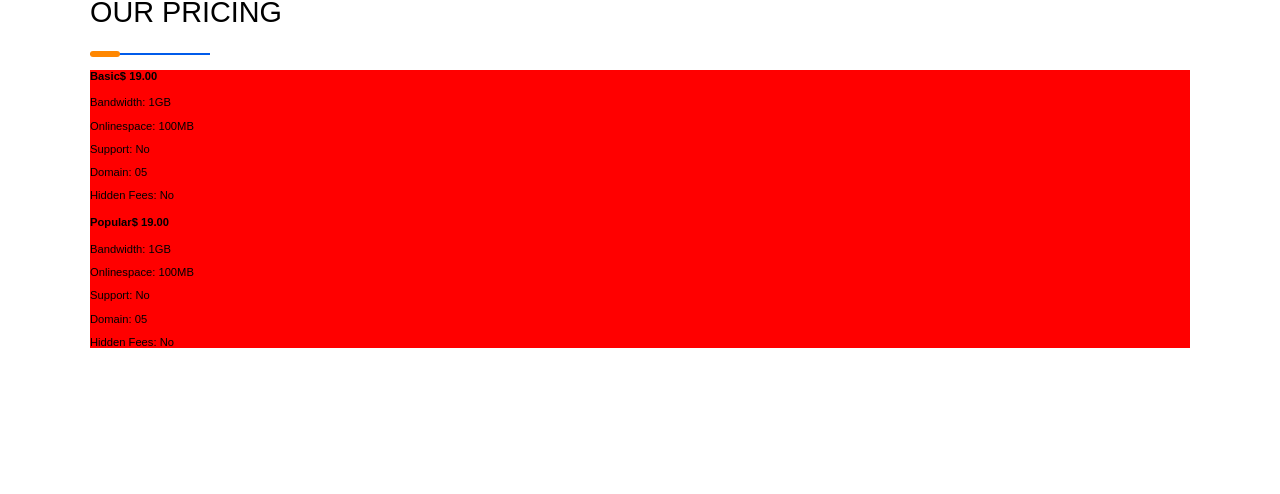
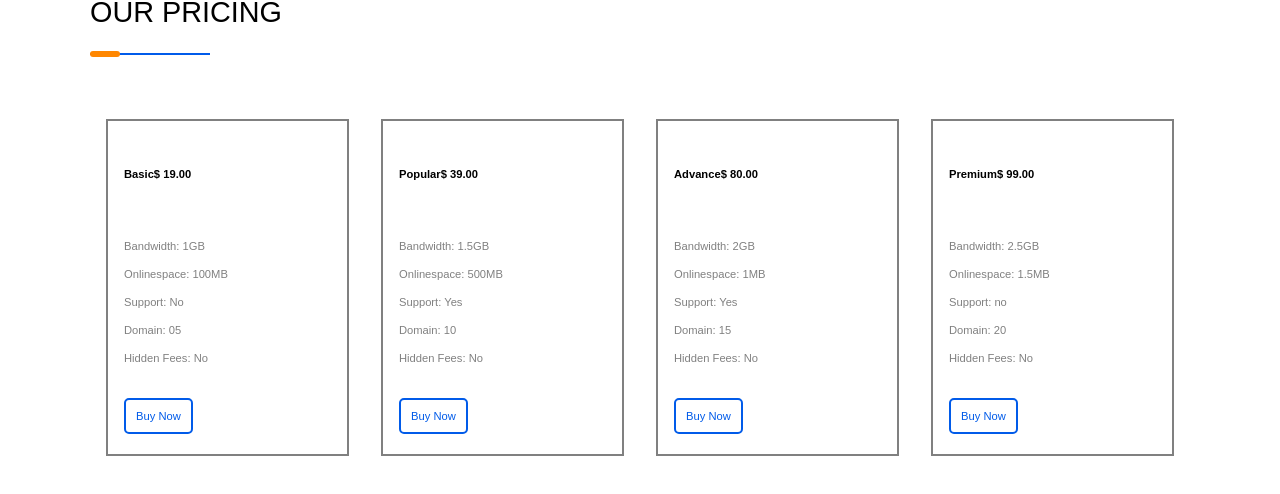
Before and after one commit to minahilhussain/zooki, a React (Create React App) app: page / in a window 1280 px wide. Shown: the part 4088-4582 px from the top of the page. Built offline with nearby package versions, Linux system fonts and the light colour scheme.

Commit message:
added pricing text and styling

```diff
--- a/src/Components/Pricing.jsx
+++ b/src/Components/Pricing.jsx
@@ -3,29 +3,56 @@ import "../css/Pricing.css"
 
 function Pricing() {
   return (
-    <section id="service">
+    <section id="pricing">
       <div className="wrapper">
         <h2>our pricing</h2>
         <div className='title-border-simple'>
           <div className='title-border-colored'></div>
         </div>
-        <div id="container" style={{backgroundColor: "red"}}>
+        <div id="container">
           <div className="price-card">
             <h4>Basic<strong>$ 19.00</strong></h4>
+            <div className="text">
               <p>Bandwidth: 1GB</p>
               <p>Onlinespace: 100MB</p>
               <p>Support: No</p>
               <p>Domain: 05</p>
               <p>Hidden Fees: No</p>
             </div>
-
+            <a href="http://zooki.react.themesbrand.com/">Buy Now</a>
+          </div>
           <div className="price-card">
-            <h4>Popular<strong>$ 19.00</strong></h4>
-            <p>Bandwidth: 1GB</p>
-            <p>Onlinespace: 100MB</p>
-            <p>Support: No</p>
-            <p>Domain: 05</p>
+            <h4>Popular<strong>$ 39.00</strong></h4>
+            <div className="text">
+              <p>Bandwidth: 1.5GB</p>
+              <p>Onlinespace: 500MB</p>
+              <p>Support: Yes</p>
+              <p>Domain: 10</p>
               <p>Hidden Fees: No</p>
+            </div>
+            <a href="http://zooki.react.themesbrand.com/">Buy Now</a>
+          </div>
+          <div className="price-card">
+            <h4>Advance<strong>$ 80.00</strong></h4>
+            <div className="text">
+              <p>Bandwidth: 2GB</p>
+              <p>Onlinespace: 1MB</p>
+              <p>Support: Yes</p>
+              <p>Domain: 15</p>
+              <p>Hidden Fees: No</p>
+            </div>
+            <a href="http://zooki.react.themesbrand.com/">Buy Now</a>
+          </div>
+          <div className="price-card">
+            <h4>Premium<strong>$ 99.00</strong></h4>
+            <div className="text">
+              <p>Bandwidth: 2.5GB</p>
+              <p>Onlinespace: 1.5MB</p>
+              <p>Support: no</p>
+              <p>Domain: 20</p>
+              <p>Hidden Fees: No</p>
+            </div>
+            <a href="http://zooki.react.themesbrand.com/">Buy Now</a>
           </div>
         </div>
       </div>
--- a/src/css/Feature.css
+++ b/src/css/Feature.css
@@ -19,6 +19,8 @@
   display: flex;
   flex-flow: row-wrap;
   align-items: center;
+}
+#feature .wrapper:nth-child(even) {
 }
 #feature .text {
   margin: 2rem 2rem 2rem 0;
--- a/src/css/Pricing.css
+++ b/src/css/Pricing.css
@@ -1,6 +1,5 @@
 #pricing {
   height: 100vh;
-  background-color: #fcdef1;
 }
 #pricing .wrapper {
   width: clamp(300px,100%, 1100px);
@@ -10,6 +9,30 @@
   display: grid;
   grid-template-columns: 1fr 1fr 1fr 1fr;
   text-align: left;
-  padding: 4rem 0;
-
+  padding: 3rem 0;
 }
+.price-card {
+  margin: 1rem;
+  padding: 2rem 1rem;
+  border: 2px solid grey;
+}
+.price-card p{
+  line-height: 1.5;
+  color: grey;
+}
+.price-card a{
+  text-decoration: none;
+  background-color: #fff;
+  color: #015be9;
+  border: 2px solid #015be9;
+  padding: 10px;
+  border-radius: 5px;
+  margin: 1rem 0 !important;
+}
+.price-card a:hover {
+  background-color: #015be9;
+  color: #fff;
+}
+.price-card .text {
+  padding: 2rem 0;
+}
```
Lines whose indentation alone changed are shown as unchanged.
